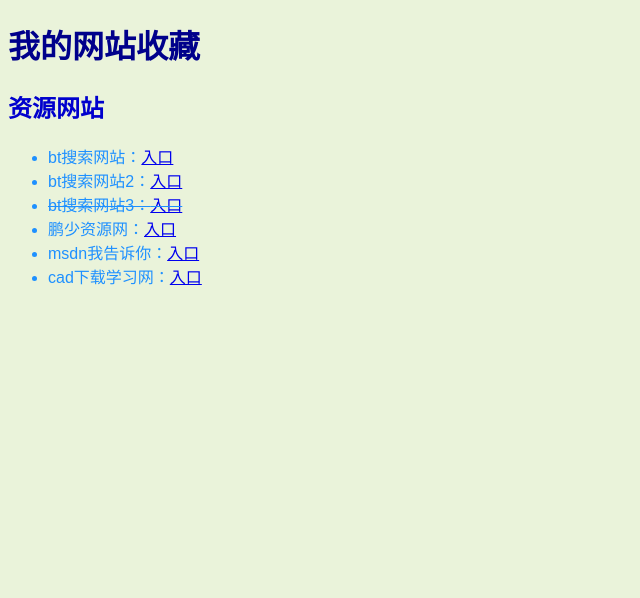
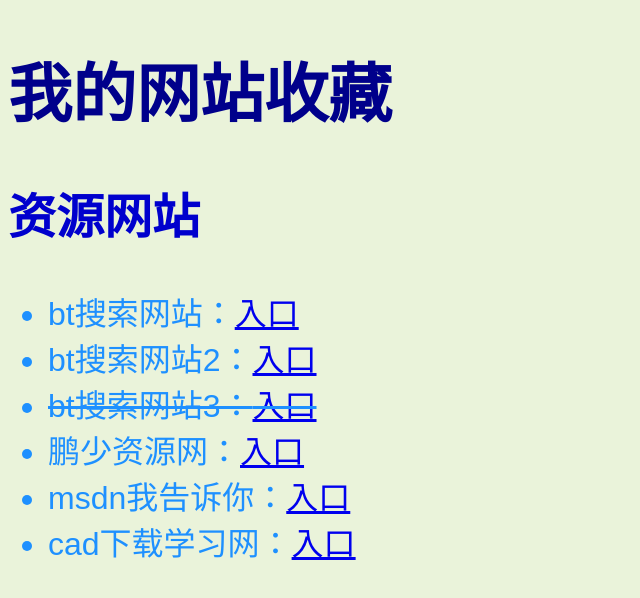
Before and after one commit to DOUPU/utf-8-2, a plain HTML site: page index.html in a window 1280 px wide. Shown: the whole page, without its empty margins (0-640 px from the left). Drawn offline with Linux system fonts and the light colour scheme.

Commit message:
Update index.html

```diff
--- a/index.html
+++ b/index.html
@@ -4,6 +4,7 @@
 		<meta charset="utf-8">
 		<title>牧的分享</title>
 		<style>
+			html{font-size:200%;}
 			body{
 				background-color:#eaf3da;          /*body的背景颜色,护眼！*/
 				font-family:sans-serif;	  /*字体*/
```
